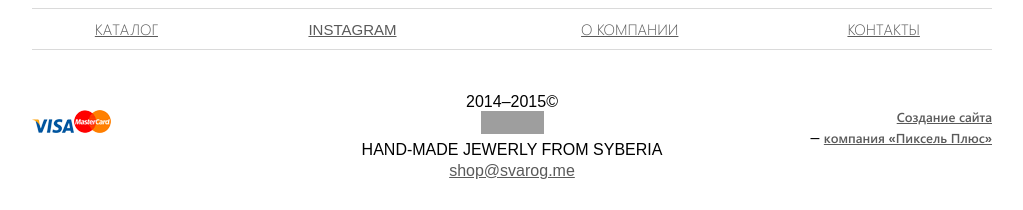
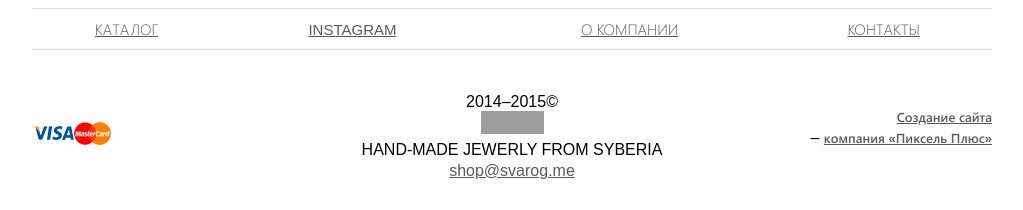
Before and after one commit to rudnev-dm/svarog-PixelPlus-, a PHP site: page /assets/index.html in a window 1280 px wide. Shown: the part 1723-1933 px from the top of the page, without its empty margins (128-1151 px from the left). Run offline with PHP 8.4, Linux system fonts and the light colour scheme; style sheets or scripts are compiled from the project's sources; some libraries are stand-ins or nearby versions; grey boxes are pictures that could not be loaded.

Commit message:
Подправил стили в нижнем колонтитуле

```diff
--- a/frontend/styles/footer.scss
+++ b/frontend/styles/footer.scss
@@ -8,6 +8,9 @@
   float: left;
   font-size: 0;
   line-height: 87.5px;
+  &__img {
+    vertical-align: middle;
+  }
 }
 
 .copyright {
```
